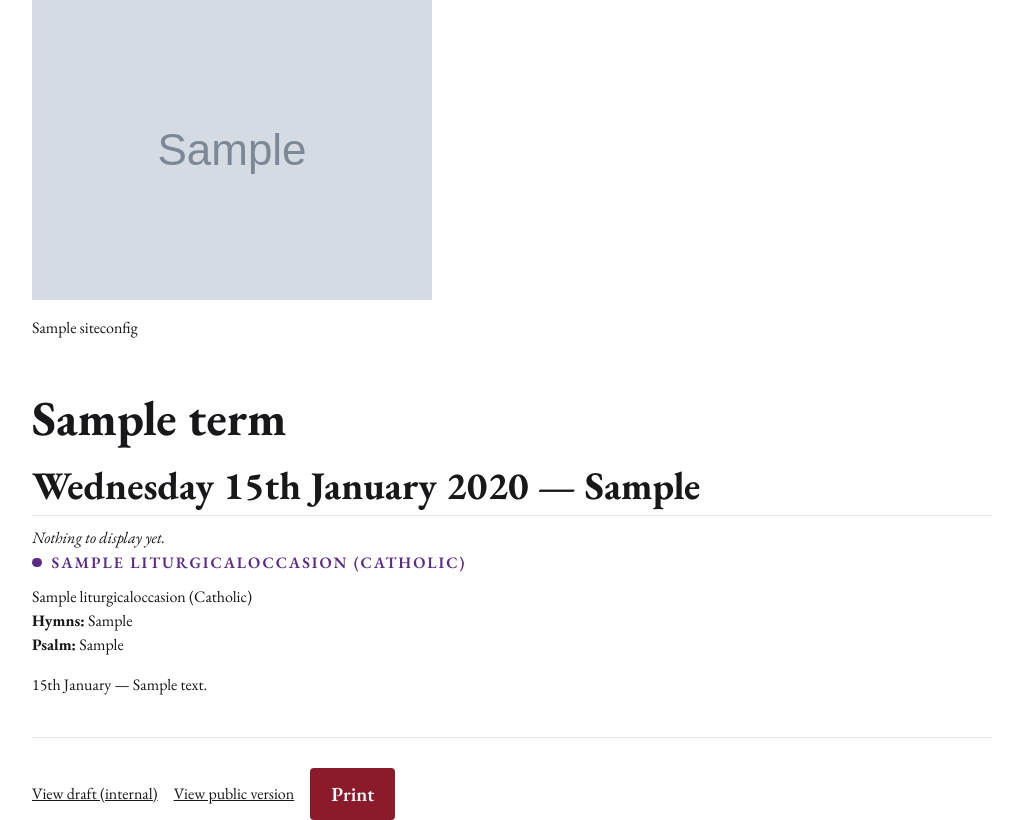
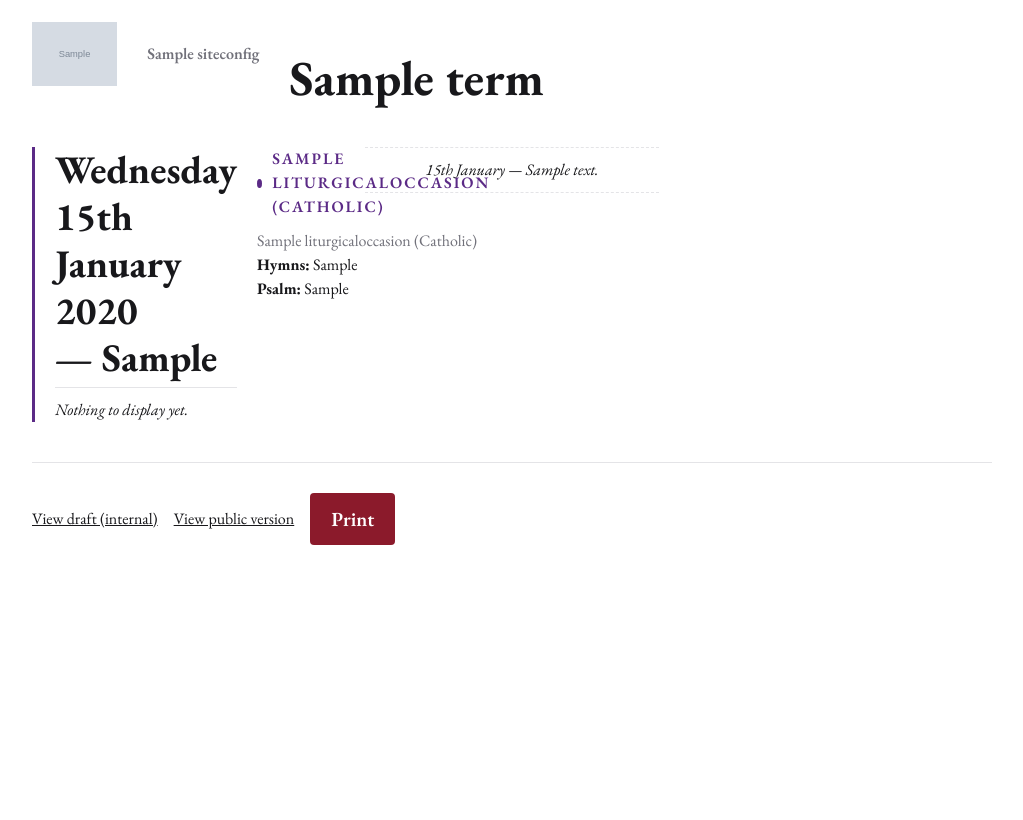
Before and after one commit to StockoL/precentor, a Django app: page /terms/1/music-list/ in a window 1280 px wide. Shown: the part 93-913 px from the top of the page, without its empty margins (128-1151 px from the left). After the commit the page ends 638 px from the top, so only its background shows below. Run offline with Django 5.2, Linux system fonts and the light colour scheme; a user stored in the database is signed in; tables that the repository leaves empty hold one stand-in row (values such as "Sample post"); grey boxes marked "Sample" are stand-in pictures.

Commit message:
Style the music list as newspaper columns with per-entry accents
columns: 18rem lets the browser pick how many columns fit rather than
forcing a fixed count, so a short half-term list doesn't look sparse.
break-inside: avoid keeps each service/marker block from splitting
across a column or page break — essential once the layout is
multi-column, not optional polish. The existing unlayered print
override needs no change: it only ever touched nav/controls and body
colour, never the column layout, so the printed sheet stays columnar.
Each entry's left border reuses the existing --accent custom property
(the same mechanism service_detail.html already uses for its occasion
colour), falling back to the site's house accent colour when a
service has no occasion of its own.

```diff
--- a/static/src/blocks/music-list.css
+++ b/static/src/blocks/music-list.css
@@ -5,6 +5,63 @@
 @layer blocks {
   .music-list {
     font-family: var(--fonts-heading);
+  }
+
+  .music-list-header {
+    display: flex;
+    align-items: center;
+    gap: var(--spacing-m);
+    margin-block-end: var(--spacing-l);
+  }
+
+  .music-list-crest {
+    max-height: 4rem;
+    width: auto;
+  }
+
+  .music-list-church-name {
+    font-weight: 600;
+    color: var(--colors-text-muted);
+    margin: 0;
+  }
+
+  /* column-*width*-driven (via the shorthand), not a fixed column-count —
+     lets the browser decide how many columns fit, avoiding a sparse look
+     for a short list, e.g. half a term. */
+  .music-list-columns {
+    columns: 18rem;
+    column-gap: var(--spacing-l);
+  }
+
+  .service-entry {
+    break-inside: avoid;
+    margin-block-end: var(--spacing-m);
+    padding-inline-start: var(--spacing-s);
+  }
+
+  .music-list-entry--accent {
+    border-inline-start: 3px solid var(--accent, var(--colors-action-primary));
+  }
+
+  .service-entry-grid {
+    display: grid;
+    grid-template-columns: 2fr 1fr;
+    gap: var(--spacing-s);
+  }
+
+  .occasion-secondary {
+    font-size: var(--typography-step--1);
+    color: var(--colors-text-muted);
+    margin: 0;
+  }
+
+  .music-list-marker {
+    break-inside: avoid;
+    margin-block: var(--spacing-s);
+    padding-block: var(--spacing-2xs);
+    border-block: 1px dashed var(--colors-border-subtle);
+    font-style: italic;
+    text-align: center;
   }
 
   .music-list h2 {
```
